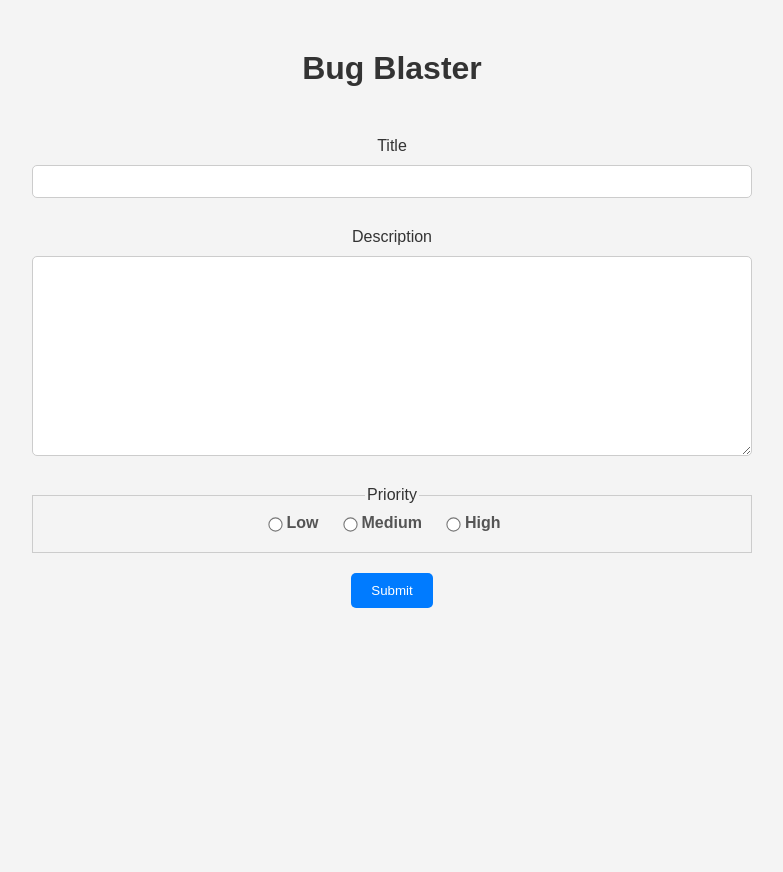
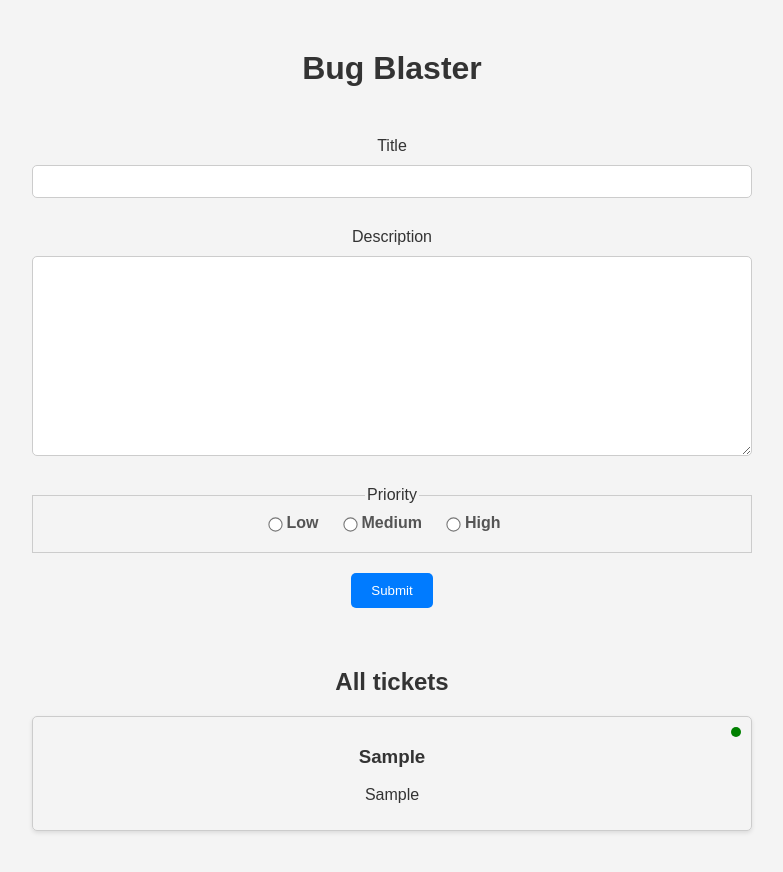
Before and after one commit to romsit/bug-blaster, a React (Create React App) app: page / in a window 1280 px wide. Both pictures are taken after typing "Sample", "Sample" into the empty fields and a click on the button "Submit". Shown: the top 872 px of the page, without its empty margins (248-1031 px from the left). Before the commit the page ends 800 px from the top, so only its background shows below. Built offline with nearby package versions, Linux system fonts and the light colour scheme.

Commit message:
Creating TicketList component and conditional rendering

```diff
--- a/src/App.js
+++ b/src/App.js
@@ -1,22 +1,33 @@
-import logo from './logo.svg';
-import './App.css';
-import './styles.css'
-import { useReducer } from 'react';
-import TicketForm from './components/TicketForm';
-import ticketReducer from './reducers/ticketReducer';
+import logo from "./logo.svg";
+import "./App.css";
+import "./styles.css";
+import { useReducer } from "react";
+import TicketForm from "./components/TicketForm";
+import ticketReducer from "./reducers/ticketReducer";
+import TicketList from "./components/TicketList";
 
 function App() {
+  const initialState = { tickets: [] };
 
-  const initialState = {tickets: []}
-
-  const [state, dispatch] = useReducer(ticketReducer, initialState)
+  const [state, dispatch] = useReducer(ticketReducer, initialState);
 
   return (
     <div className="App">
-     <div className='container'>
-      <h1>Bug Blaster</h1>
-      <TicketForm dispatch={dispatch}></TicketForm>
-     </div>
+      <div className="container">
+        <h1>Bug Blaster</h1>
+        <TicketForm dispatch={dispatch}></TicketForm>
+
+        {state.tickets.length > 0 && (
+          <div className="results">
+            <h2>All tickets</h2>
+
+            <TicketList
+              tickets={state.tickets}
+              dispatch={dispatch}
+            ></TicketList>
+          </div>
+        )}
+      </div>
     </div>
   );
 }
--- a/src/components/TicketItem.js
+++ b/src/components/TicketItem.js
@@ -13,7 +13,7 @@ export default function TicketItem({ticket, dispatch}) {
     return (
 
         <div className="ticket-item">
-            <div className={`priority-dot ${priorityClass[ticket-priority]} `}></div>
+            <div className={`priority-dot ${priorityClass[ticket.priority]} `}></div>
 
         <h3>{title}</h3>
         <p>{description}</p>
--- /dev/null
+++ b/src/components/TicketList.js
@@ -0,0 +1,16 @@
+import React from "react";
+import TicketItem from "./TicketItem";
+
+export default function TicketList({ tickets, dispatch }) {
+  return (
+    <div className="ticket-list">
+      {tickets.map((ticket) => (
+        <TicketItem
+          key={ticket.id}
+          dispatch={dispatch}
+          ticket={ticket}
+        ></TicketItem>
+      ))}
+    </div>
+  );
+}
```
